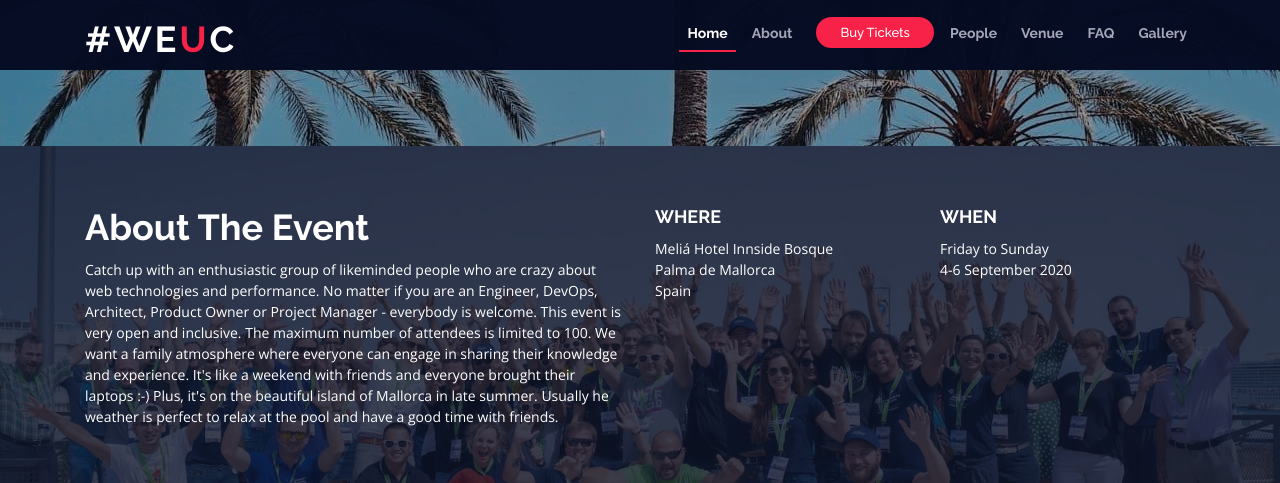
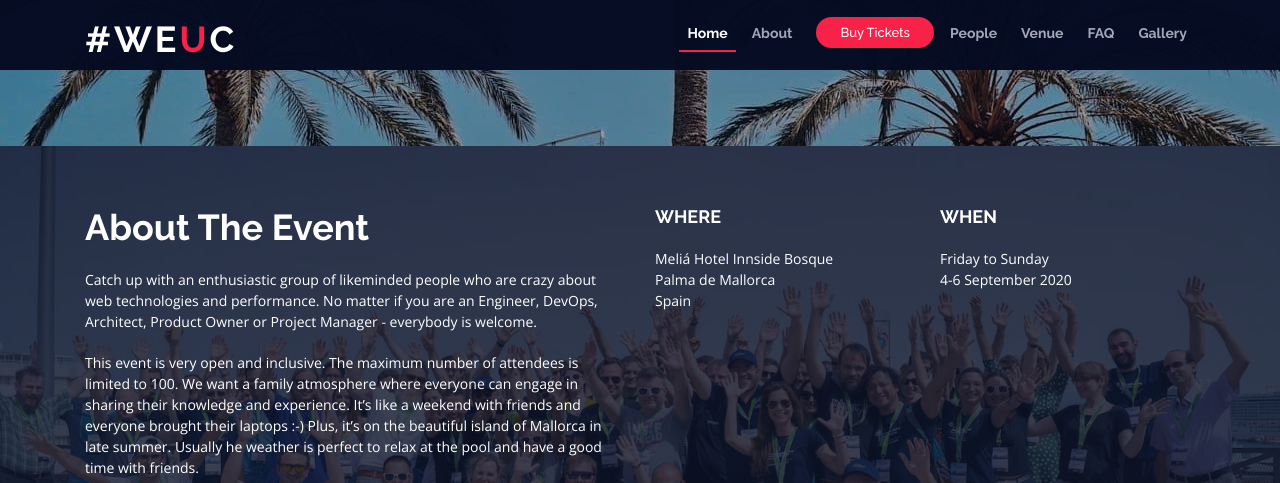
Before and after one commit to weuc/weuc.eu, a Jekyll site: the page built from index.html, in a window 1280 px wide and 900 px high, scrolled down 754 px, cut to the strip 0-483 px from the top of the window. Built offline with Jekyll 4.4.1, drawn with Linux system fonts in a browser that asks for light colours.

Commit message:
add markdown support to about section; optimize image

```diff
--- a/_includes/sections/about.html
+++ b/_includes/sections/about.html
@@ -6,16 +6,16 @@
       <div class="row">
         <div class="col-lg-6">
           <h2>About The Event</h2>
-          <p>{{ section.about }}</p>
+          <p>{{ section.about | markdownify }}</p>
         </div>
         <div class="col-lg-3">
           <h3>Where</h3>
-          <p>{{ section.where }}</p>
+          <p>{{ section.where | markdownify }}</p>
         </div>
         <div class="col-lg-3">
           <h3>When</h3>
           <p>
-          {{ section.when }}</p>
+          {{ section.when | markdownify }}</p>
         </div>
       </div>
     </div>
```
Also changed, not shown: _sections/about.md (+14 -3 lines), assets/img/weuceu-group-2019.jpg.
